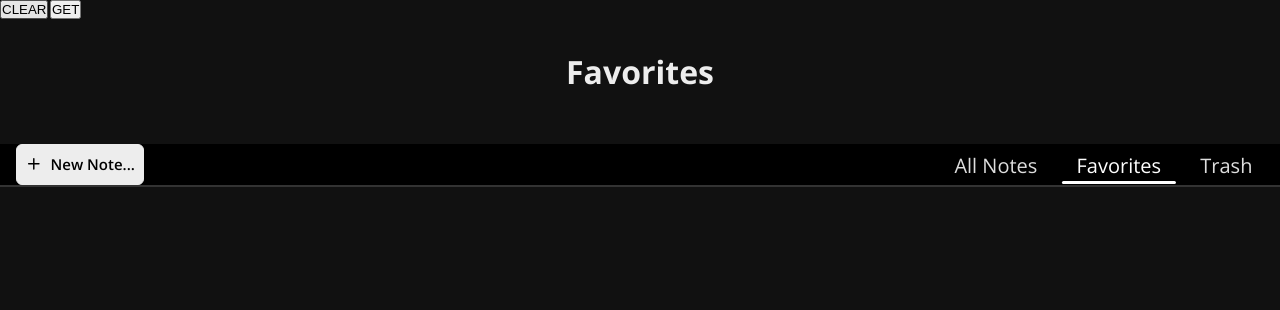
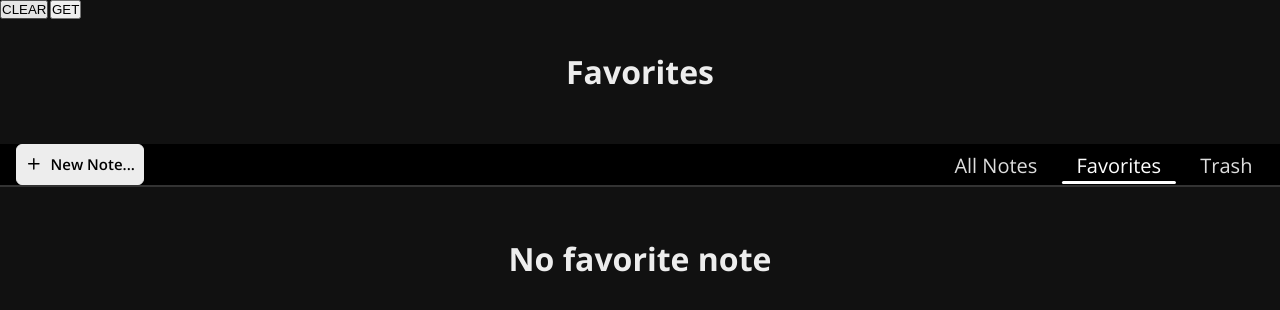
Before and after one commit to fistty/notes-app, a React (Vite) app: page /favorite in a window 1280 px wide. Shown: the top 310 px of the page. Built offline with nearby package versions, Linux system fonts and the light colour scheme.

Commit message:
update favorite component

```diff
--- a/src/pages/favorite/Favorite.jsx
+++ b/src/pages/favorite/Favorite.jsx
@@ -9,6 +9,15 @@ function Favorite() {
 	useEffect(() => {
 		setPath("Favorites");
 	}, []);
+
+	if (favoriteNotes.length < 1) {
+		return (
+			<div className="home-empty">
+				<h1>No favorite note</h1>
+			</div>
+		);
+	}
+
 	return (
 		<div id="favorite" className="favorite grid">
 			<NoteList notes={favoriteNotes} />
--- a/src/pages/favorite/favoriteLoader.jsx
+++ b/src/pages/favorite/favoriteLoader.jsx
@@ -1,5 +1,4 @@
 export const favoriteLoader = ({ params }, notes) => {
 	const favoriteNotes = notes.filter((noteItem) => noteItem.favorite === true);
-	// console.log(favoriteNotes);
 	return favoriteNotes;
 };
```
